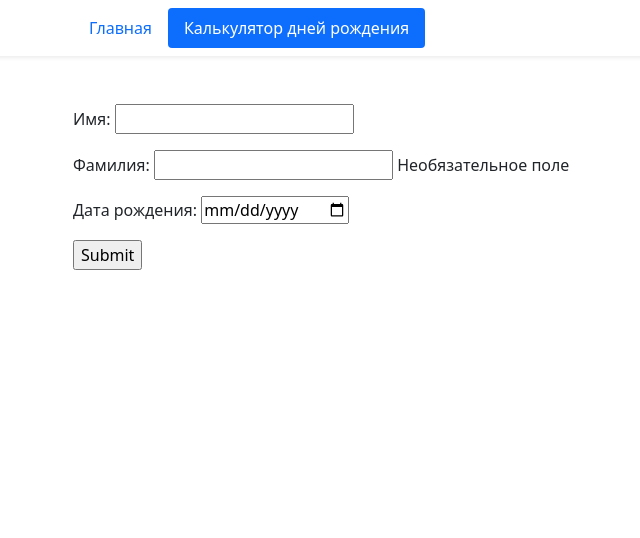
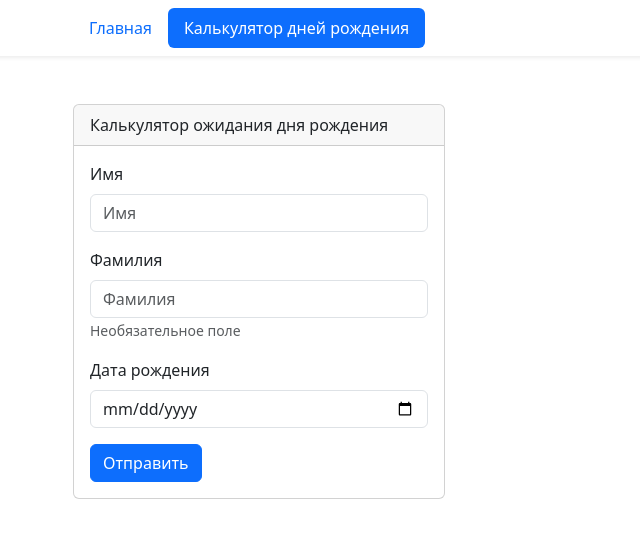
Before and after one commit to fantyissues/acme_project, a Django app: page /birthday/ in a window 1280 px wide. Shown: the top 538 px of the page, without its empty margins (9-649 px from the left). Run offline with Django 3.2, Linux system fonts and the light colour scheme; some libraries are stand-ins or nearby versions.

Commit message:
Изменить оформление формы калькулятор дней рождения с помощью django-bootstrap5

```diff
--- a/acme_project/acme_project/settings.py
+++ b/acme_project/acme_project/settings.py
@@ -17,6 +17,7 @@ INSTALLED_APPS = [
     'django.contrib.staticfiles',
     'birthday.apps.BirthdayConfig',
     'pages.apps.PagesConfig',
+    'django_bootstrap5',
 ]
 
 MIDDLEWARE = [
--- a/acme_project/templates/base.html
+++ b/acme_project/templates/base.html
@@ -3,8 +3,8 @@
   <head>
     <meta charset="UTF-8">
     <title>Проект ACME</title>
-    <link href="https://cdn.jsdelivr.net/npm/bootstrap@5.0.1/dist/css/bootstrap.min.css" rel="stylesheet"
-      integrity="sha384-+0n0xVW2eSR5OomGNYDnhzAbDsOXxcvSN1TPprVMTNDbiYZCxYbOOl7+AMvyTG2x" crossorigin="anonymous">
+    {% load django_bootstrap5 %}
+    {% bootstrap_css %}
   </head>
   <body>
     {% include 'includes/header.html' %}
--- a/acme_project/templates/birthday/birthday.html
+++ b/acme_project/templates/birthday/birthday.html
@@ -1,10 +1,18 @@
 {% extends 'base.html' %}
+{% load django_bootstrap5 %}
 
 {% block content %}
-  <form>
-    {{ form.as_p }}
-    <input type="submit" value="Submit">
-  </form>
+  <div class="card col-4">
+    <div class="card-header">
+      Калькулятор ожидания дня рождения
+    </div>
+    <div class="card-body">
+      <form>
+        {% bootstrap_form form %}
+        {% bootstrap_button button_type="submit" content="Отправить" %}
+      </form>
+    </div>
+  </div>
   {% with data=form.cleaned_data %}
     {% if form.is_valid %}
       <h2>Привет, {{ data.first_name }} {{ data.last_name }}</h2>
```
